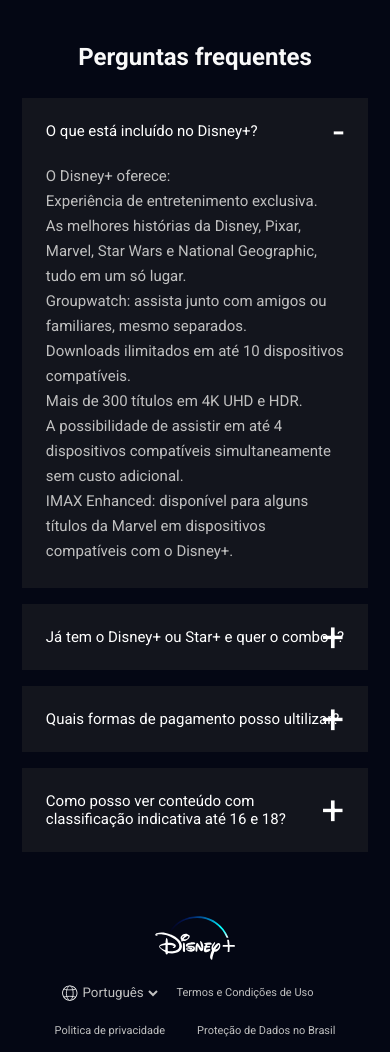
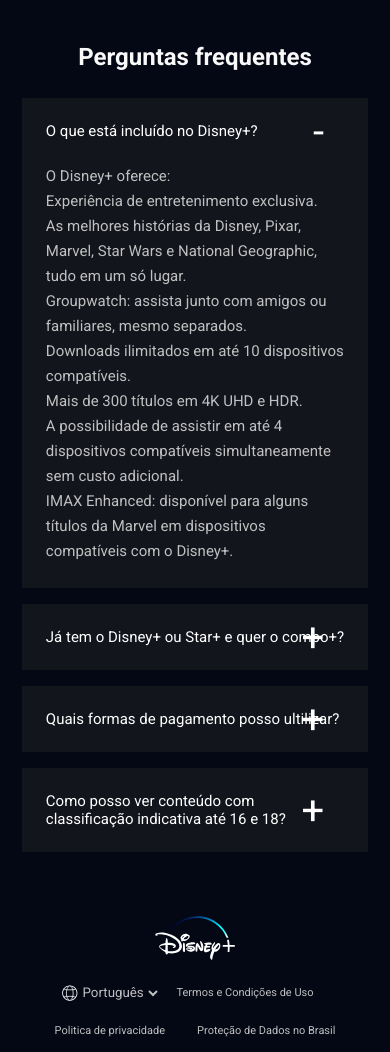
Before and after one commit to gabrielquiri/clone_disneyplus, a website: page index.html in a window 390 px wide. Shown: the part 4554-5606 px from the top of the page. Drawn offline with nearby package versions, Linux system fonts and the light colour scheme; files that its build step writes are made by us from their sources; files whose address does not match are found by name.

Commit message:
alteração

```diff
--- a/src/styles/_faq.scss
+++ b/src/styles/_faq.scss
@@ -32,6 +32,11 @@
                     display: flex;
                     align-items: center;
                     font-size: 40px;
+
+                    @media (max-width: 767px) {
+                        margin-right: 20px;
+                    }
+
                 }
             }
 
```
